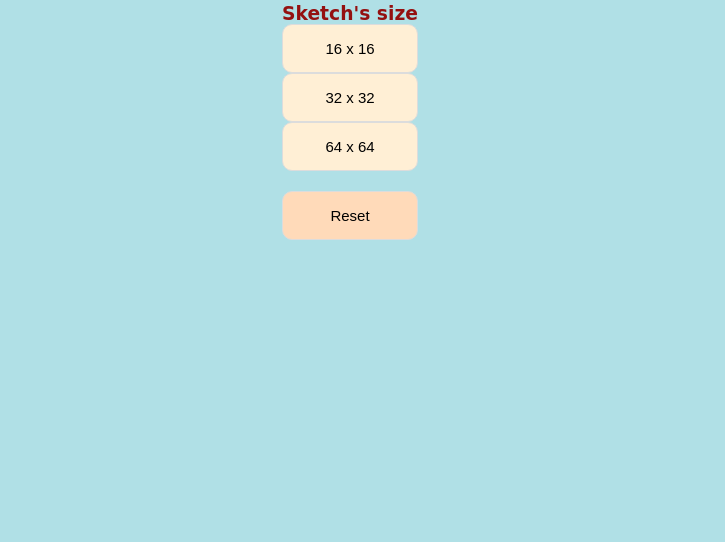
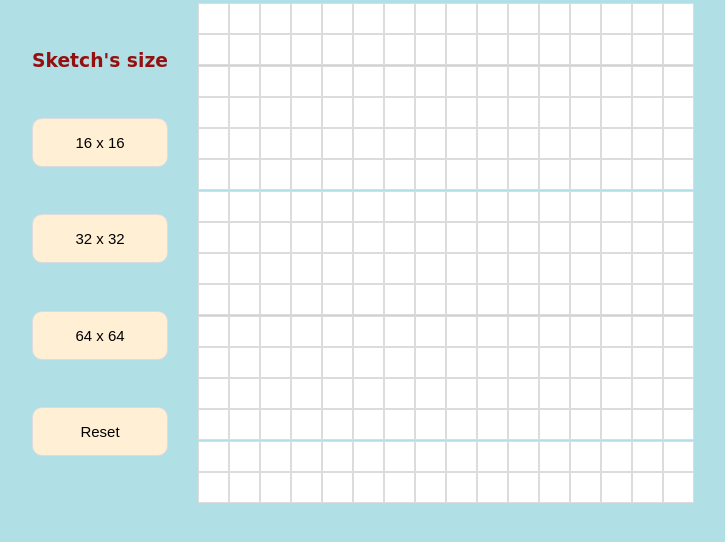
Before and after one commit to omart980/sketchpad, a plain HTML site: page grid.html in a window 1280 px wide. Both pictures are taken after a click on the button "16 x 16". Shown: the part 72-614 px from the top of the page, without its empty margins (275-1000 px from the left). Drawn offline with Linux system fonts and the light colour scheme; a web font is replaced by a local one.

Commit message:
finalizing sketch

```diff
--- a/grid.css
+++ b/grid.css
@@ -35,7 +35,7 @@ header h1 {
     display: flex;
     flex-wrap: wrap;
 }
-
+/* he added these after refering them?*/
 .grid-divs {
     background-color: white;
     display: flex;
--- a/grid.html
+++ b/grid.html
@@ -21,7 +21,7 @@
             <button id="grid-16">16 x 16</button>
             <button id="grid-32">32 x 32</button>
             <button id="grid-64">64 x 64</button>
-            <button id="reset-button">Reset</button>
+            <button id="reset">Reset</button>
         </section>
     </main>
     <script src="grid.js"></script>
--- a/grid.js
+++ b/grid.js
@@ -1,6 +1,6 @@
 // Function  that creates a container and X amount of divs.
 
-const mainContainer = document.querySelector("#info-container");
+const infoContainer = document.querySelector("#info-container");
 // https://www.youtube.com/watch?v=3oOKAJTD2F8
 // S: let's you find/return html elements, spec.
 const sketchContainer = document.createElement("section");
@@ -14,49 +14,53 @@ const sketchContainer = document.createElement("section");
 const createSketchContainer = () => { //Arrow func.
     sketchContainer.setAttribute("id", "sketch-container");
     // setting the value and a name
-    mainContainer.appendChild(sketchContainer);
+    infoContainer.appendChild(sketchContainer);
 }
 
 const createDivs = (num, dimensions) => {
     for (let i = 0; i < num * num; i++) {
-    const divs = document.createElement("div");
-    divs.classList.add("grid-divs");
-    divs.style.width = `${dimensions}px`;
-    divs.style.height = `${dimensions}px`;
-    sketchContainer.appendChild(divs);
+        const divs = document.createElement("div");
+        divs.classList.add("grid-divs"); //assume you can create this
+        divs.style.width = `${dimensions}px`;
+        divs.style.height = `${dimensions}px`;
+        sketchContainer.appendChild(divs);
+        // app. div to new sketchC.
     }
 }
 
-/*
+// TODO: Changing instances of a word extensionz!!!!!!!!!!!!!!!!
+
 createSketchContainer();
-createDivs(16, 31.25);
+createDivs(16, 31); //these affect each other
 
 // Make the divs permanently change color when hovered.
 
 const gridDivs = document.querySelectorAll(".grid-divs");
 
-const colors = () => {
+const colorChange = () => {
     const randomNumber = Math.floor(Math.random() * (5 - 1 + 1) + 1);
     if (randomNumber === 1) {
+        const colorBlue = "blue";
+        return colorBlue;
+    } else if (randomNumber === 2) {
+        const colorYellow = "yellow";
+        return colorYellow;
+    } else if (randomNumber === 3) {
         const colorRed = "red";
         return colorRed;
-    } else if (randomNumber === 2) {
-        const colorBlue = "blue";
-        return colorBlue;
-    } else if (randomNumber === 3) {
-        const colorYellow = "yellow";
-        return colorYellow;
     } else if (randomNumber === 4) {
         const colorGreen = "green";
         return colorGreen;
     } else if (randomNumber === 5) {
-        const colorBrown = "brown";
-        return colorBrown;
+        const colorPurple = "Purple";
+        return colorPurple;
     }
 }
 
 for (let i = 0; i < gridDivs.length; i++) {
-    gridDivs[i].addEventListener("mouseover", () => gridDivs[i].style.background = colors());
+    gridDivs[i].addEventListener("mouseover", () => gridDivs[i].style.background = colorChange());
+    // event listener 1. add action,
+    // Question: e or ()
 }
 
 
@@ -67,15 +71,19 @@ for (let i = 0; i < gridDivs.length; i++) {
 const grid16 = document.querySelector("#grid-16");
 
 grid16.addEventListener("click", () => {
-    while (sketchContainer.firstChild) {
+    while (sketchContainer.firstChild) { //a boolean?
         sketchContainer.removeChild(sketchContainer.firstChild);
-    }
-    mainContainer.removeChild(sketchContainer);
+    } // assume this erases
+    // without this, old one stays
+
+    //infoContainer.removeChild(sketchContainer);
+    // the purpose of this??, maybe extra clearing
     createSketchContainer();
-    createDivs(16, 31.25);
+    createDivs(16, 31);
+
     const gridDivs = document.querySelectorAll(".grid-divs");
     for (let i = 0; i < gridDivs.length; i++) {
-        gridDivs[i].addEventListener("mouseover", () => gridDivs[i].style.background = colors());
+        gridDivs[i].addEventListener("mouseover", () => gridDivs[i].style.background = colorChange());
     }
 });
 
@@ -87,12 +95,12 @@ grid32.addEventListener("click", () => {
     while (sketchContainer.firstChild) {
         sketchContainer.removeChild(sketchContainer.firstChild);
     }
-    mainContainer.removeChild(sketchContainer);
+    //infoContainer.removeChild(sketchContainer);
     createSketchContainer();
     createDivs(32, 15.625);
     const gridDivs = document.querySelectorAll(".grid-divs");
     for (let i = 0; i < gridDivs.length; i++) {
-        gridDivs[i].addEventListener("mouseover", () => gridDivs[i].style.background = colors());
+        gridDivs[i].addEventListener("mouseover", () => gridDivs[i].style.background = colorChange());
     }
 });
 
@@ -104,21 +112,21 @@ grid64.addEventListener("click", () => {
     while (sketchContainer.firstChild) {
         sketchContainer.removeChild(sketchContainer.firstChild);
     }
-    mainContainer.removeChild(sketchContainer);
+    //infoContainer.removeChild(sketchContainer);
     createSketchContainer();
     createDivs(64, 7.8125);
     const gridDivs = document.querySelectorAll(".grid-divs");
     for (let i = 0; i < gridDivs.length; i++) {
-        gridDivs[i].addEventListener("mouseover", () => gridDivs[i].style.background = colors());
+        gridDivs[i].addEventListener("mouseover", () => gridDivs[i].style.background = colorChange());
     }
 });
 
 // Reset button - turn all grids white
 
-const resetButton = document.querySelector("#reset-button");
+const resetButton = document.querySelector("#reset");
 
 resetButton.addEventListener("click", () => {
     const gridDivs = document.querySelectorAll(".grid-divs");
     for (let i = 0; i < gridDivs.length; i++) {
     gridDivs[i].style.background = "white";
-}});*/
+}});
```
